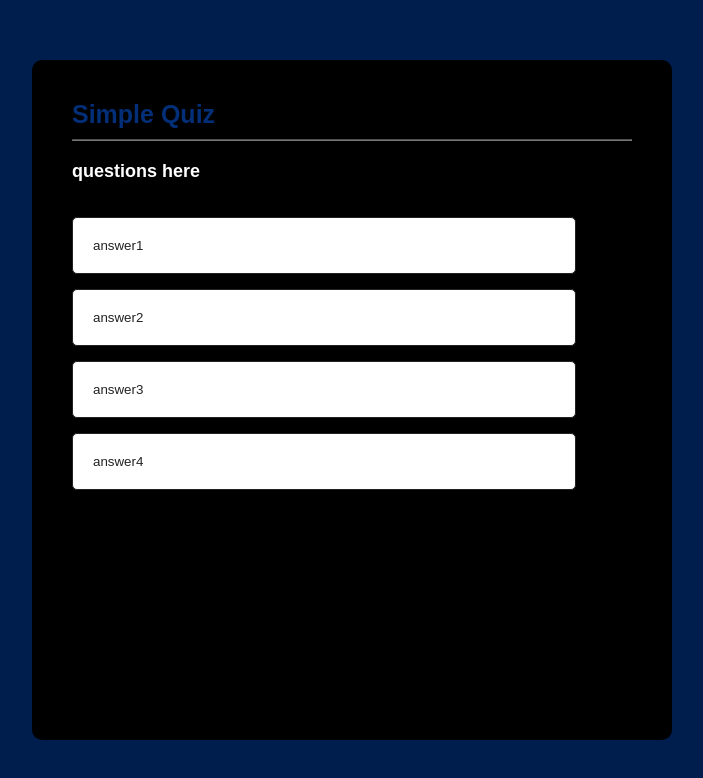
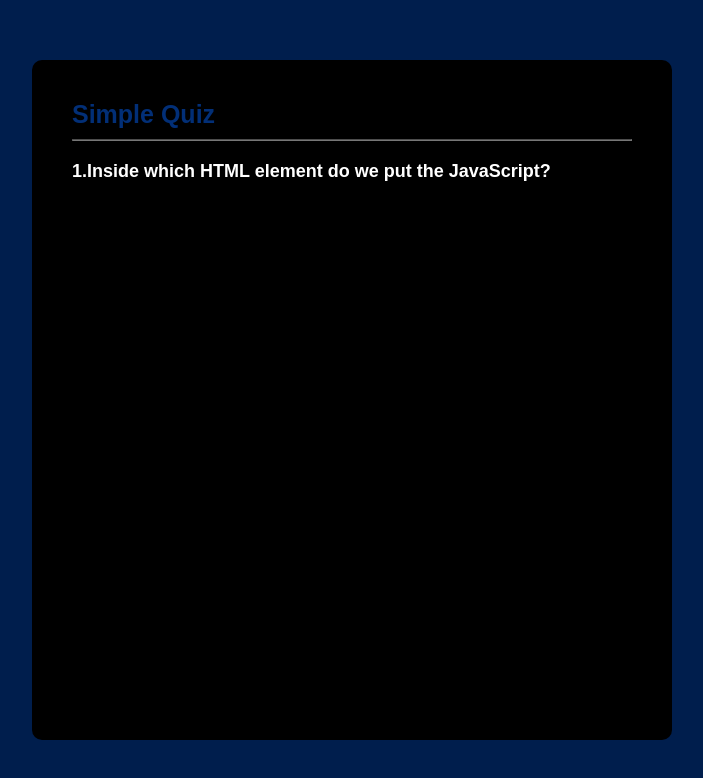
Before and after one commit to shruti0101/quizApp, a plain HTML site: page index.html in a window 1280 px wide. Shown: the whole page, without its empty margins (288-991 px from the left). Drawn offline with Linux system fonts and the light colour scheme.

Commit message:
second commit

```diff
--- a/index.html
+++ b/index.html
@@ -12,8 +12,8 @@
             <h1>Simple Quiz</h1>
             <hr>
             <div class="quiz-main">
-                <h2 id="questions"> questions here</h2>
-             <div id="asnwers-btn">
+                <h2 id="question"> questions here</h2>
+             <div id="answers-btn">
                 <button class=" btn">answer1</button>
                 <button class="btn">answer2</button>
                 <button class="btn">answer3</button>
--- a/script.js
+++ b/script.js
@@ -0,0 +1,90 @@
+const questions=[
+    {
+       questions: "Inside which HTML element do we put the JavaScript? ",
+        answers:[
+            {text: "javascript", correct: false},
+            {text: "script", correct: true},
+            {text: "scripting", correct: false},
+            {text: "js", correct: false},
+        ]
+    },
+    {
+        questions: "Where is the correct place to insert a JavaScript?",
+        answers:[
+            {text: "The body section", correct: false},
+            {text: "both body and head section", correct:true},
+            {text: "The title section", correct: false},
+            {text: "after body section", correct: false},
+        ]
+    },
+    {
+        questions: "What is the correct syntax for referring to an external script called xxx.js ?",
+        answers:[
+            {text:"script href xxx.js ", correct: false},
+            {text:"script name xxx.js ", correct: false},
+            {text:"script src xxx.js", correct: true},
+        ]
+    } ,
+    {
+        questions: "How do you create a function in JavaScript?",
+
+        answers:[
+            {text:"function myFunction", correct: true},
+            {text:"function myFunction", correct: false},
+            {text:"function  myFunction", correct: false},
+        ]
+    }
+
+    ];
+
+    const questionElement= document.getElementById("question");
+
+    const answersButtons= document.getElementById("answers-btn");
+
+    const nextButton=document.getElementById("next-btn");
+
+
+let currentquestionIndex=0;
+let score=0;
+
+function startQuiz(){
+    currentquestionIndex=0;
+    score=0;
+    showQuestion();
+}
+
+function showQuestion(){
+
+    resetState();
+
+       let currentquestion=questions[currentquestionIndex];
+       let questionNo=currentquestionIndex + 1;
+       questionElement.innerHTML=questionNo + '.' + currentquestion.questions;
+
+
+       currentquestion.answers.forEach(answer =>{
+        const button=document.createElement('button');
+        button.innerHTML = answer.text;
+        button.classList.add('btn');
+        answersButtons.appendChild('button');
+        button.addEventListener('click',selectAns);
+        if(answer.correct){
+            button.dataset.correct=answer.correct;
+        }
+
+       });
+}
+
+function resetState(){
+nextButton.style.display='none';
+ while(answersButtons.firstChild){
+    answersButtons.removeChild(answersButtons.firstChild);
+
+ }
+}
+
+function selectAns(){
+
+
+}
+startQuiz();
```
